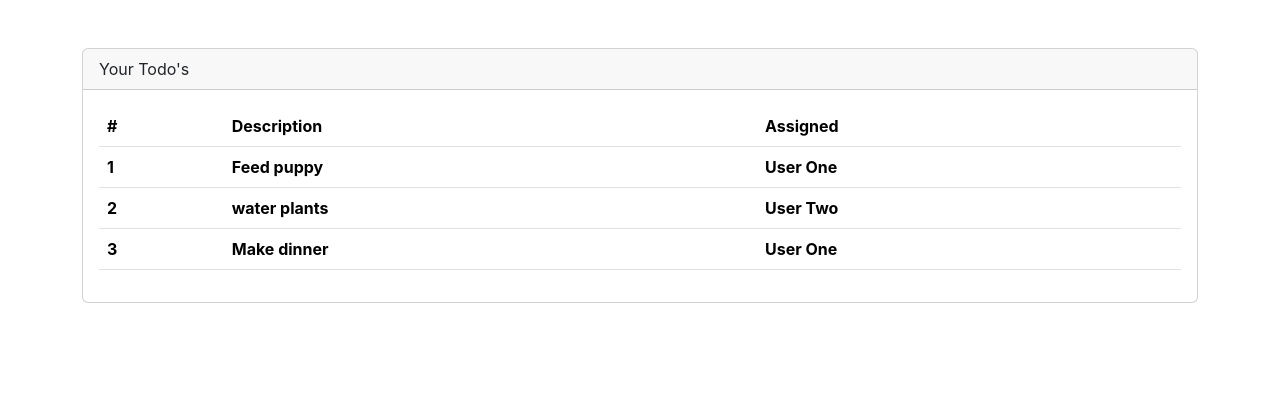
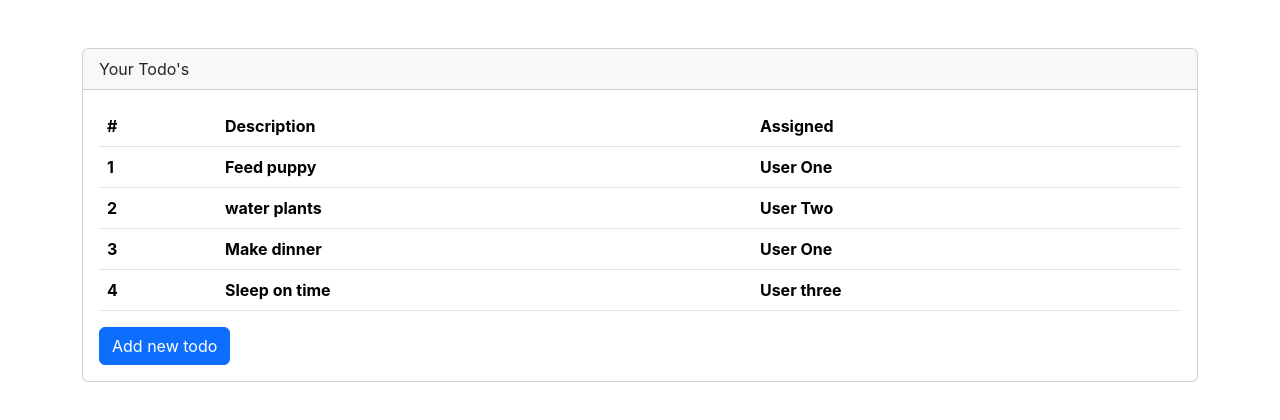
Before and after one commit to Garrick-Guo/react-Todo-Demo, a React (Create React App) app: page / in a window 1280 px wide. Shown: the top 420 px of the page. Built offline with nearby package versions, Linux system fonts and the light colour scheme.

Commit message:
using state to add new todolist

```diff
--- a/src/App.js
+++ b/src/App.js
@@ -1,13 +1,27 @@
+import React, {useState} from 'react';
 import './App.css';
 import TodoTable from './components/TodoTable';
 
 function App() {
-  const todos = [
+
+  const [todos, setTodos] = useState([
     {rowNumber: 1, rowDescription: 'Feed puppy', rowAssigned: 'User One'},
     {rowNumber: 2, rowDescription: 'water plants', rowAssigned: 'User Two'},
-    {rowNumber: 3, rowDescription: 'Make dinner', rowAssigned: 'User One'}
+    {rowNumber: 3, rowDescription: 'Make dinner', rowAssigned: 'User One'},
+    {rowNumber: 4, rowDescription: 'Sleep on time', rowAssigned: 'User three'}
 ]
+)
 
+const addTodo = () => {
+  if (todos.length > 0) {
+    const newTodo = {
+      rowNumber: todos.length + 1,
+      rowDescription: 'New Todo',
+      rowAssigned: 'User Three'
+    };
+    setTodos(todos => [...todos, newTodo]);
+  }
+}
   return (
     <div className='mt-5 container'>
       <div className='card'>
@@ -16,6 +30,9 @@
         </div>
         <div className='card-body'>
           <TodoTable todos={todos}/>
+          <button className='btn btn-primary' onClick={addTodo}>
+            Add new todo
+          </button>
         </div>
       </div>
     </div>
--- a/src/components/TodoTable.js
+++ b/src/components/TodoTable.js
@@ -10,21 +10,13 @@
                 </tr>
             </thead>
             <tbody>
-                <TodoRowitem
-                rowNumber={props.todos[0].rowNumber}
-                rowDescription={props.todos[0].rowDescription}
-                rowAssigned={props.todos[0].rowAssigned}
-                />
-                <TodoRowitem
-                rowNumber={props.todos[1].rowNumber}
-                rowDescription={props.todos[1].rowDescription}
-                rowAssigned={props.todos[1].rowAssigned}
-                />
-                <TodoRowitem
-                rowNumber={props.todos[2].rowNumber}
-                rowDescription={props.todos[2].rowDescription}
-                rowAssigned={props.todos[2].rowAssigned}
-                />
+                {props.todos.map(todo => (
+                    <TodoRowitem
+                        rowNumber={todo.rowNumber}
+                        rowDescription={todo.rowDescription}
+                        rowAssigned={todo.rowAssigned}
+                    />
+                ))}
             </tbody>
         </table>
     )
```
